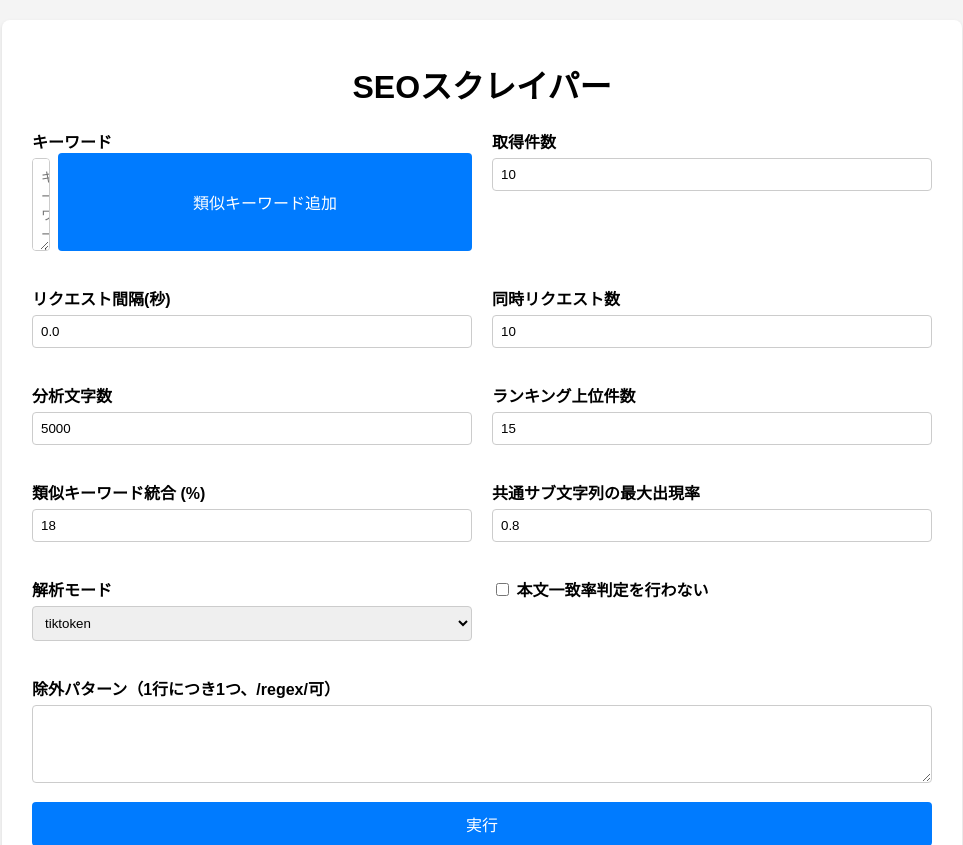
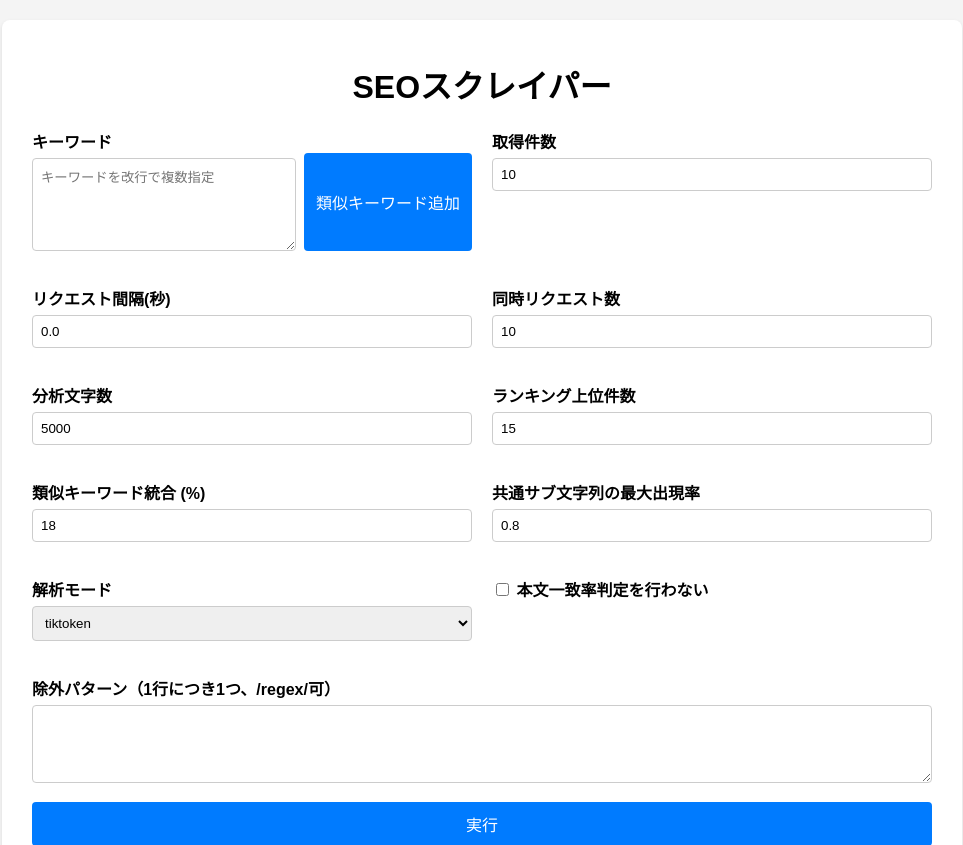
Before and after one commit to ZakuroSystem/seoscraper, a Flask app: page / in a window 1280 px wide. Shown: the top 845 px of the page, without its empty margins (158-1121 px from the left). Run offline with Flask 3, Linux system fonts and the light colour scheme; some libraries are stand-ins or nearby versions.

Commit message:
Adjust expand button size

```diff
--- a/static/style.css
+++ b/static/style.css
@@ -59,6 +59,15 @@ button {
   border-radius: 4px;
   font-size: 16px;
   cursor: pointer;
+}
+
+/* Small inline button used next to keyword textarea */
+.expand-btn {
+  display: inline-block;
+  width: auto;
+  flex: 0 0 auto;
+  padding: 8px 12px;
+  white-space: nowrap;
 }
 
 button:hover {
--- a/templates/index.html
+++ b/templates/index.html
@@ -119,7 +119,7 @@
           <label for="keyword">キーワード</label>
           <div style="display:flex; gap:0.5em;">
             <textarea id="keyword" name="keyword" rows="5" placeholder="キーワードを改行で複数指定" style="flex:1; white-space:pre-wrap;">{{ form.keyword if form else '' }}</textarea>
-            <button type="submit" name="action" value="expand">類似キーワード追加</button>
+            <button type="submit" name="action" value="expand" class="expand-btn">類似キーワード追加</button>
           </div>
         </div>
         <div class="form-group">
```
